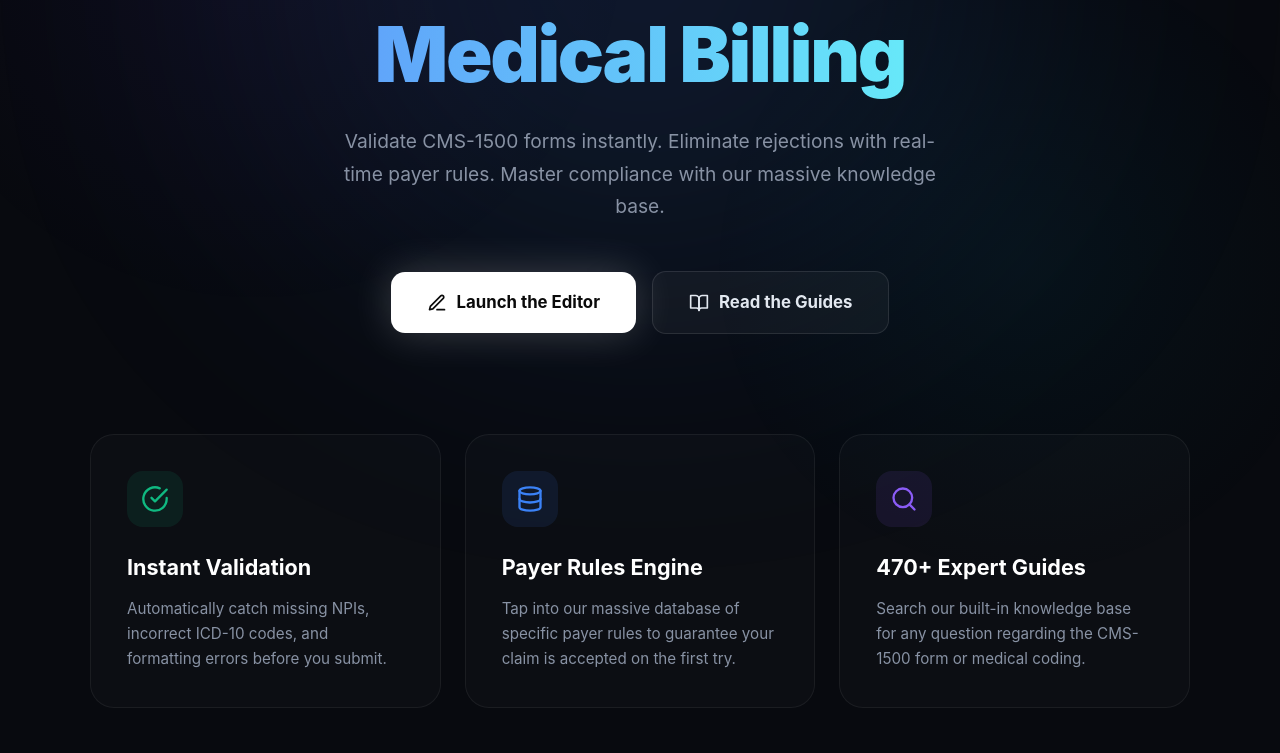
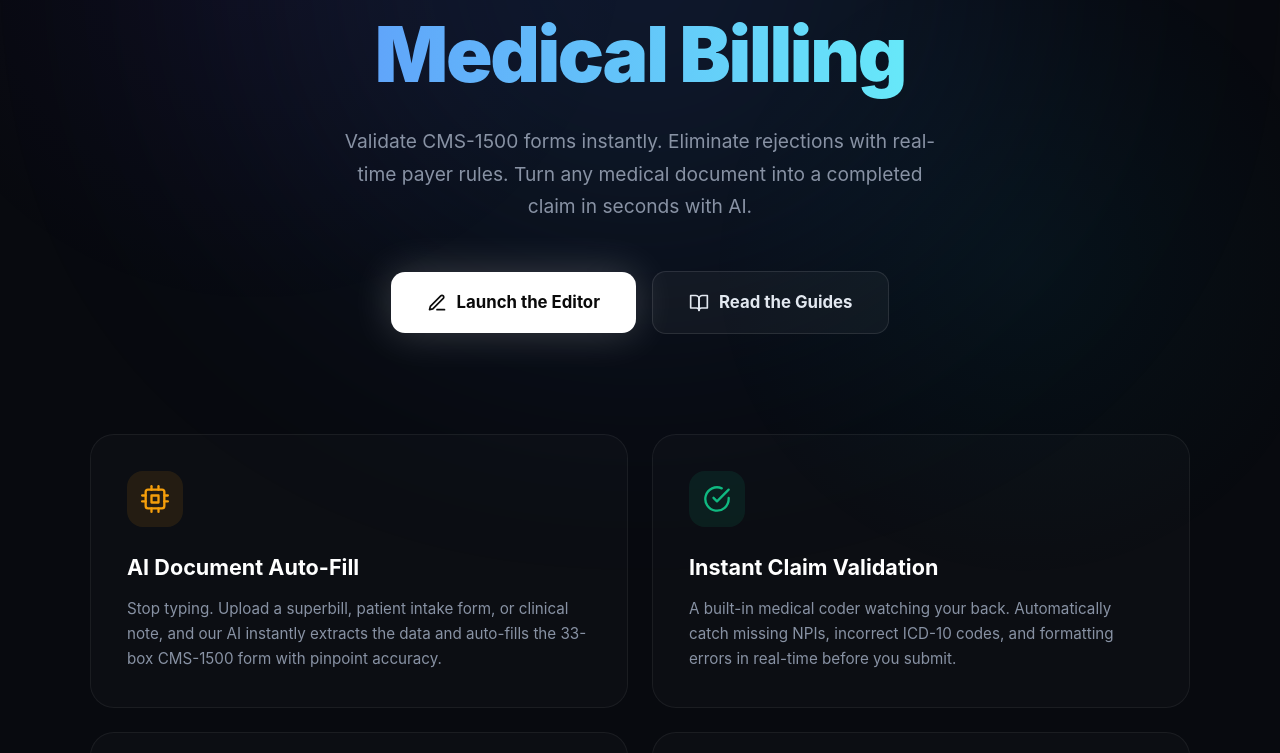
Before and after one commit to kadiapp/cms_saas, a Next.js app: page / in a window 1280 px wide. Shown: the part 294-1047 px from the top of the page. Built offline with nearby package versions, Linux system fonts and the light colour scheme; no server answers.

Commit message:
feat: Redesign landing page with 2x2 grid and new AI feature copywriting

```diff
--- a/src/app/landing.css
+++ b/src/app/landing.css
@@ -149,7 +149,7 @@
   width: 100%;
   max-width: 1100px;
   display: grid;
-  grid-template-columns: repeat(3, 1fr);
+  grid-template-columns: repeat(2, 1fr);
   gap: 24px;
   margin-top: 100px;
   padding-bottom: 100px;
--- a/src/app/page.tsx
+++ b/src/app/page.tsx
@@ -22,7 +22,7 @@ export default function Home() {
         </h1>
 
         <p className="landing-subheading">
-          Validate CMS-1500 forms instantly. Eliminate rejections with real-time payer rules. Master compliance with our massive knowledge base.
+          Validate CMS-1500 forms instantly. Eliminate rejections with real-time payer rules. Turn any medical document into a completed claim in seconds with AI.
         </p>
 
         <div className="landing-ctas">
@@ -38,27 +38,35 @@ export default function Home() {
 
         <div className="landing-features">
           <div className="landing-feature-card">
+            <div className="landing-feature-icon" style={{ color: '#f59e0b', background: 'rgba(245, 158, 11, 0.1)' }}>
+              <Icon.Cpu size={28} />
+            </div>
+            <div className="landing-feature-title">AI Document Auto-Fill</div>
+            <div className="landing-feature-desc">Stop typing. Upload a superbill, patient intake form, or clinical note, and our AI instantly extracts the data and auto-fills the 33-box CMS-1500 form with pinpoint accuracy.</div>
+          </div>
+
+          <div className="landing-feature-card">
             <div className="landing-feature-icon green">
               <Icon.CheckCircle size={28} />
             </div>
-            <div className="landing-feature-title">Instant Validation</div>
-            <div className="landing-feature-desc">Automatically catch missing NPIs, incorrect ICD-10 codes, and formatting errors before you submit.</div>
+            <div className="landing-feature-title">Instant Claim Validation</div>
+            <div className="landing-feature-desc">A built-in medical coder watching your back. Automatically catch missing NPIs, incorrect ICD-10 codes, and formatting errors in real-time before you submit.</div>
           </div>
 
           <div className="landing-feature-card">
             <div className="landing-feature-icon blue">
               <Icon.Database size={28} />
             </div>
-            <div className="landing-feature-title">Payer Rules Engine</div>
-            <div className="landing-feature-desc">Tap into our massive database of specific payer rules to guarantee your claim is accepted on the first try.</div>
+            <div className="landing-feature-title">NCCI Payer Rules Engine</div>
+            <div className="landing-feature-desc">Guarantee your claim is accepted on the first try. We tap into a massive database of Medicare NCCI edits and payer-specific clinical rules to flag conflicts instantly.</div>
           </div>
 
           <div className="landing-feature-card">
             <div className="landing-feature-icon purple">
-              <Icon.Search size={28} />
+              <Icon.MessageSquare size={28} />
             </div>
-            <div className="landing-feature-title">470+ Expert Guides</div>
-            <div className="landing-feature-desc">Search our built-in knowledge base for any question regarding the CMS-1500 form or medical coding.</div>
+            <div className="landing-feature-title">AI Coding Assistant</div>
+            <div className="landing-feature-desc">Don't guess on modifiers. Describe the patient encounter to our AI assistant and get the exact ICD-10 and CPT codes you need, backed by our 470+ expert guides.</div>
           </div>
         </div>
       </main>
```
